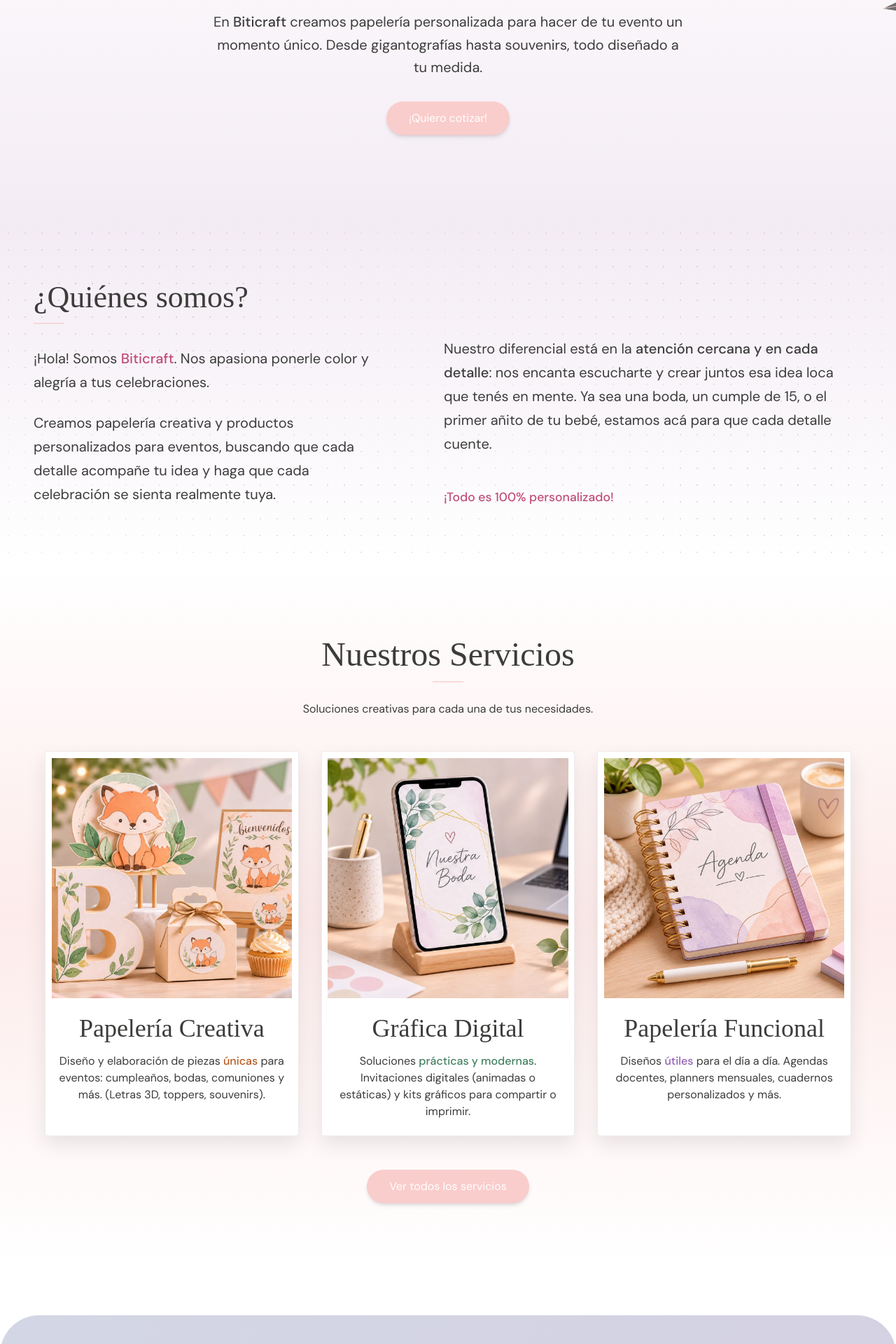
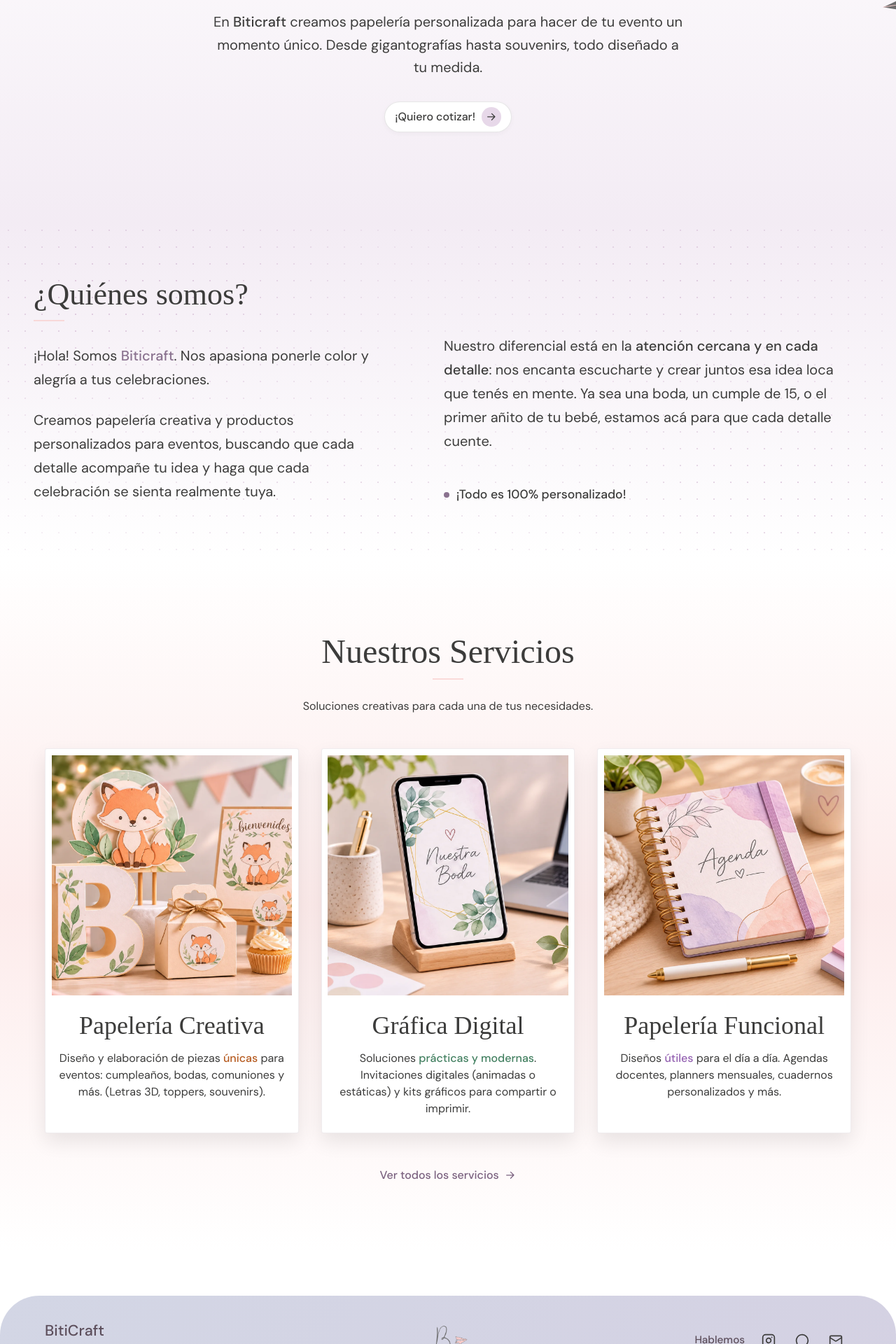
Before and after one commit to nicoKaminski/biticraft, a Next.js app: page / in a window 1280 px wide. Shown: the part 351-2271 px from the top of the page at 70% size. Built offline with nearby package versions, Linux system fonts and the light colour scheme.

Commit message:
Mejora botones y destacados visuales

```diff
--- a/src/components/sections/SeccionHero.tsx
+++ b/src/components/sections/SeccionHero.tsx
@@ -25,7 +25,9 @@ export const SeccionHero = () => {
         </p>
 
         <div className={styles.ctaContenedor}>
-          <Boton href="/contacto">¡Quiero cotizar!</Boton>
+          <Boton variant="primary" href="/contacto">
+            ¡Quiero cotizar!
+          </Boton>
         </div>
       </div>
     </section>
--- a/src/components/sections/SeccionServicios.tsx
+++ b/src/components/sections/SeccionServicios.tsx
@@ -97,7 +97,9 @@ export const SeccionServicios = () => {
         </div>
 
         <div className={styles.ctaContenedor}>
-          <Boton href="/servicios">Ver todos los servicios</Boton>
+          <Boton variant="secondary" href="/servicios">
+            Ver todos los servicios
+          </Boton>
         </div>
       </div>
     </section>
--- a/src/components/sections/SeccionSobreMi.module.css
+++ b/src/components/sections/SeccionSobreMi.module.css
@@ -1,4 +1,6 @@
 .sobreMi {
+  --color-acento-sobre-mi: #8A728F;
+
   position: relative;
   isolation: isolate;
   overflow: hidden;
@@ -168,18 +170,30 @@
   line-height: 1.7;
 }
 
-.marcaRosa {
+.marca {
+  color: var(--color-acento-sobre-mi);
   font-weight: var(--font-weight-medium);
-  color: var(--color-acento-texto-rosa);
 }
 
 .fraseFinal {
+  display: flex;
+  align-items: center;
+  gap: 0.6rem;
   margin-top: 1.5rem;
   padding-top: 0;
-  color: var(--color-acento-texto-rosa);
+  color: var(--color-gris);
   font-weight: var(--font-weight-medium);
   font-size: 1.1rem;
   line-height: 1.45;
+}
+
+.fraseFinal::before {
+  content: "";
+  flex: 0 0 auto;
+  width: 0.5rem;
+  height: 0.5rem;
+  border-radius: 50%;
+  background-color: var(--color-acento-sobre-mi);
 }
 
 @media (min-width: 64rem) {
--- a/src/components/sections/SeccionSobreMi.tsx
+++ b/src/components/sections/SeccionSobreMi.tsx
@@ -13,8 +13,9 @@ export const SeccionSobreMi = () => {
             <div className={styles.textosIntro}>
               <p>
                 ¡Hola! Somos{" "}
-                <span className={styles.marcaRosa}>Biticraft</span>.
-                Nos apasiona ponerle color y alegría a tus celebraciones.
+                <span className={styles.marca}>Biticraft</span>. Nos apasiona
+                ponerle color y alegría a tus
+                celebraciones.
               </p>
 
               <p>
--- a/src/components/ui/Boton.module.css
+++ b/src/components/ui/Boton.module.css
@@ -1,36 +1,331 @@
 .boton {
-  /* Neutralizar estilos nativos */
+  /* Reset, estructura y tipografía compartidos */
   display: inline-block;
-  border: 0 solid;
+  box-sizing: border-box;
   text-decoration: none;
   font-size: inherit;
+  font-weight: var(--font-weight-medium);
   line-height: inherit;
   text-align: center;
   cursor: pointer;
-  box-sizing: border-box;
+  transition:
+    background-color 220ms cubic-bezier(0.4, 0, 0.2, 1),
+    border-color 220ms cubic-bezier(0.4, 0, 0.2, 1),
+    box-shadow 220ms cubic-bezier(0.4, 0, 0.2, 1),
+    color 220ms cubic-bezier(0.4, 0, 0.2, 1),
+    transform 220ms cubic-bezier(0.4, 0, 0.2, 1);
+}
 
-  /* Estilos del componente */
+.boton:focus-visible {
+  outline: 3px solid color-mix(
+    in srgb,
+    var(--color-acento-texto-violeta) 65%,
+    #ffffff
+  );
+  outline-offset: 3px;
+}
+
+.primary {
+  position: relative;
+  isolation: isolate;
+  display: inline-flex;
+  align-items: center;
+  gap: 0.55rem;
+  border: 1px solid color-mix(in srgb, var(--color-gris) 12%, transparent);
+  border-radius: var(--radius-button);
+  background-color: #ffffff;
+  min-height: 2.75rem;
+  padding: 0.4rem 0.9rem;
+  color: var(--color-gris);
+  box-shadow: 0 2px 6px rgba(60, 60, 59, 0.045);
+}
+
+.primary::before {
+  position: absolute;
+  z-index: 0;
+  top: 50%;
+  right: 0.9rem;
+  width: 1.75rem;
+  height: 1.75rem;
+  border-radius: 999px;
+  background-color: var(--color-lila-oscuro);
+  content: "";
+  transform: translateY(-50%);
+  transition:
+    top 350ms cubic-bezier(0.16, 1, 0.3, 1),
+    right 350ms cubic-bezier(0.16, 1, 0.3, 1),
+    width 350ms cubic-bezier(0.16, 1, 0.3, 1),
+    height 350ms cubic-bezier(0.16, 1, 0.3, 1),
+    transform 350ms cubic-bezier(0.16, 1, 0.3, 1);
+}
+
+.primaryContent {
+  position: relative;
+  z-index: 1;
+  display: inline-flex;
+  align-items: center;
+}
+
+.primaryArrow {
+  position: relative;
+  z-index: 1;
+  display: inline-flex;
+  flex: 0 0 1.75rem;
+  align-items: center;
+  justify-content: center;
+  width: 1.75rem;
+  height: 1.75rem;
+  color: var(--color-gris);
+}
+
+.primaryArrow svg {
+  display: block;
+  width: 1.1rem;
+  height: 1.1rem;
+  transform-origin: left center;
+  transition: transform 350ms cubic-bezier(0.16, 1, 0.3, 1);
+}
+
+.primaryArrowCustom svg {
+  transition: transform 320ms cubic-bezier(0.16, 1, 0.3, 1);
+}
+
+@media (hover: hover) and (pointer: fine) {
+  .primary:not(:disabled):hover::before {
+    top: 0.25rem;
+    right: 0.25rem;
+    width: calc(100% - 0.5rem);
+    height: calc(100% - 0.5rem);
+    transform: none;
+  }
+
+  .primary:not(:disabled):hover .primaryArrow svg {
+    transform: translateX(5px) scaleX(1.04);
+  }
+
+  .primary:not(:disabled):hover .primaryArrowCustom svg {
+    transform: translate(4px, -2px);
+  }
+}
+
+.primary:active {
+  transform: scale(0.985);
+  box-shadow: 0 1px 4px rgba(60, 60, 59, 0.08);
+}
+
+.primary:active .primaryArrow svg {
+  transform: translateX(2px) scaleX(1.02);
+}
+
+.primary:active .primaryArrowCustom svg {
+  transform: translate(2px, -1px);
+}
+
+.primary:focus-visible {
+  outline: 3px solid color-mix(
+    in srgb,
+    var(--color-lila) 45%,
+    var(--color-acento-texto-violeta)
+  );
+  outline-offset: 3px;
+}
+
+.secondary {
+  display: inline-flex;
+  align-items: center;
+  gap: 0.45rem;
+  border: 0;
+  border-radius: 0;
+  background-color: transparent;
+  padding: 0;
+  color: #7A617F;
+  font-weight: var(--font-weight-medium);
+  box-shadow: none;
+}
+
+.secondaryContent {
+  display: inline-flex;
+  align-items: center;
+}
+
+.secondaryArrow {
+  display: inline-block;
+  flex: 0 0 auto;
+  color: inherit;
+}
+
+.secondaryArrow svg {
+  display: block;
+  width: 1.1rem;
+  height: 1.1rem;
+  transform-origin: left center;
+  transition: transform 320ms cubic-bezier(0.16, 1, 0.3, 1);
+}
+
+.secondary:active .secondaryArrow svg {
+  transform: translateX(3px) scaleX(1.04);
+}
+
+@media (hover: hover) and (pointer: fine) {
+  .secondary:hover {
+    background-color: transparent;
+    color: color-mix(in srgb, #7A617F 90%, #ffffff);
+  }
+
+  .secondary:hover .secondaryArrow svg {
+    transform: translateX(7px) scaleX(1.12);
+  }
+}
+
+.primary:disabled {
+  background-color: color-mix(in srgb, var(--color-gris) 7%, #ffffff);
+  color: color-mix(in srgb, var(--color-gris) 58%, #ffffff);
+  border-color: color-mix(in srgb, var(--color-gris) 14%, transparent);
+  box-shadow: none;
+  cursor: not-allowed;
+  transform: none;
+}
+
+.primary:disabled::before {
+  background-color: color-mix(
+    in srgb,
+    var(--color-lila-oscuro) 38%,
+    #ffffff
+  );
+}
+
+.primary:disabled::before,
+.primary:disabled .primaryArrow svg {
+  transition: none;
+}
+
+.primary:disabled .primaryArrow {
+  color: color-mix(in srgb, var(--color-gris) 58%, #ffffff);
+}
+
+.primary:disabled:hover,
+.primary:disabled:active {
+  background-color: color-mix(in srgb, var(--color-gris) 7%, #ffffff);
+  color: color-mix(in srgb, var(--color-gris) 58%, #ffffff);
+  border-color: color-mix(in srgb, var(--color-gris) 14%, transparent);
+  box-shadow: none;
+  cursor: not-allowed;
+  transform: none;
+}
+
+.primary:disabled:hover::before,
+.primary:disabled:active::before {
+  top: 50%;
+  right: 0.9rem;
+  width: 1.75rem;
+  height: 1.75rem;
+  background-color: color-mix(
+    in srgb,
+    var(--color-lila-oscuro) 38%,
+    #ffffff
+  );
+  transform: translateY(-50%);
+}
+
+.primary:disabled:hover .primaryArrow svg,
+.primary:disabled:active .primaryArrow svg {
+  transform: none;
+}
+
+/* Conserva los estilos personalizados de usos antiguos sin variant (404). */
+.boton:where(:not(.primary):not(.secondary)) {
+  border: 1px solid color-mix(
+    in srgb,
+    var(--color-acento-texto-rosa) 18%,
+    transparent
+  );
   border-radius: var(--radius-button);
   background-color: var(--color-rosa);
   padding-inline: 2rem;
   padding-block: 0.75rem;
-  font-weight: var(--font-weight-regular);
-  color: #ffffff;
-  box-shadow: 0 4px 6px -1px rgba(0, 0, 0, 0.1), 0 2px 4px -2px rgba(0, 0, 0, 0.1);
-  transition: all 0.3s cubic-bezier(0.4, 0, 0.2, 1);
+  color: var(--color-gris);
+  box-shadow:
+    0 3px 8px rgba(60, 60, 59, 0.08),
+    0 1px 2px rgba(60, 60, 59, 0.06);
 }
 
-.boton:hover {
-  transform: scale(1.05);
-  box-shadow: 0 10px 15px -3px rgba(0, 0, 0, 0.1), 0 4px 6px -4px rgba(0, 0, 0, 0.1);
-  background-color: color-mix(in srgb, var(--color-rosa) 80%, transparent);
+@media (hover: hover) and (pointer: fine) {
+  .boton:where(:not(.primary):not(.secondary)):hover {
+    transform: translateY(-2px);
+    background-color: color-mix(
+      in srgb,
+      var(--color-rosa) 84%,
+      var(--color-acento-texto-rosa)
+    );
+    border-color: color-mix(
+      in srgb,
+      var(--color-acento-texto-rosa) 32%,
+      transparent
+    );
+    box-shadow:
+      0 7px 16px rgba(60, 60, 59, 0.12),
+      0 2px 4px rgba(60, 60, 59, 0.07);
+  }
 }
 
-button.boton:disabled {
+.boton:where(:not(.primary):not(.secondary)):active {
+  transform: translateY(0) scale(0.985);
+  box-shadow:
+    0 1px 3px rgba(60, 60, 59, 0.1),
+    0 1px 2px rgba(60, 60, 59, 0.06);
+}
+
+button.boton:where(:not(.primary):not(.secondary)):disabled {
   opacity: 0.5;
   cursor: not-allowed;
 }
 
-button.boton:disabled:hover {
-  transform: scale(1);
+button.boton:where(:not(.primary):not(.secondary)):disabled:hover,
+button.boton:where(:not(.primary):not(.secondary)):disabled:active {
+  transform: none;
 }
+
+@media (prefers-reduced-motion: reduce) {
+  .boton {
+    transition: none;
+  }
+
+  .primary:hover,
+  .primary:active,
+  .boton:where(:not(.primary):not(.secondary)):hover,
+  .boton:where(:not(.primary):not(.secondary)):active {
+    transform: none;
+  }
+
+  .primary::before,
+  .primaryArrow svg {
+    transition: none;
+  }
+
+  .primary:not(:disabled):hover::before {
+    top: 50%;
+    right: 0.9rem;
+    width: 1.75rem;
+    height: 1.75rem;
+    transform: translateY(-50%);
+  }
+
+  .primary:hover .primaryArrow svg,
+  .primary:active .primaryArrow svg {
+    transform: none;
+  }
+
+  .primary:not(:disabled):hover .primaryArrowCustom svg,
+  .primary:active .primaryArrowCustom svg {
+    transform: none;
+  }
+
+  .secondaryArrow svg {
+    transition: none;
+  }
+
+  .secondary:hover .secondaryArrow svg,
+  .secondary:active .secondaryArrow svg {
+    transform: none;
+  }
+}
--- a/src/components/ui/Boton.tsx
+++ b/src/components/ui/Boton.tsx
@@ -6,29 +6,77 @@ interface BotonProps extends React.ButtonHTMLAttributes<HTMLButtonElement> {
   href?: string;
   children: React.ReactNode;
   className?: string;
+  variant?: "primary" | "secondary";
+  endIcon?: React.ReactNode;
 }
 
 export const Boton: React.FC<BotonProps> = ({
   href,
   children,
   className = "",
+  variant,
+  endIcon,
   ...props
 }) => {
-  const combinedClassName = [styles.boton, className]
+  const combinedClassName = [styles.boton, variant && styles[variant], className]
     .filter(Boolean)
     .join(" ");
+  const content =
+    variant === "primary" ? (
+      <>
+        <span className={styles.primaryContent}>{children}</span>
+        <span
+          className={[
+            styles.primaryArrow,
+            endIcon != null && styles.primaryArrowCustom,
+          ]
+            .filter(Boolean)
+            .join(" ")}
+          aria-hidden="true"
+        >
+          {endIcon ?? (
+            <svg viewBox="0 0 24 24" fill="none" focusable="false">
+              <path
+                d="M5 12h14M13 6l6 6-6 6"
+                stroke="currentColor"
+                strokeWidth="1.75"
+                strokeLinecap="round"
+                strokeLinejoin="round"
+              />
+            </svg>
+          )}
+        </span>
+      </>
+    ) : variant === "secondary" ? (
+      <>
+        <span className={styles.secondaryContent}>{children}</span>
+        <span className={styles.secondaryArrow} aria-hidden="true">
+          <svg viewBox="0 0 24 24" fill="none" focusable="false">
+            <path
+              d="M5 12h14M13 6l6 6-6 6"
+              stroke="currentColor"
+              strokeWidth="1.75"
+              strokeLinecap="round"
+              strokeLinejoin="round"
+            />
+          </svg>
+        </span>
+      </>
+    ) : (
+      children
+    );
 
   if (href) {
     return (
       <Link href={href} className={combinedClassName}>
-        {children}
+        {content}
       </Link>
     );
   }
 
   return (
     <button className={combinedClassName} {...props}>
-      {children}
+      {content}
     </button>
   );
 };
```
Also changed, not shown: src/app/contacto/page.module.css (+0 -10 lines), src/app/contacto/page.tsx (+8 -5 lines), src/app/servicios/page.tsx (+6 -2 lines).
